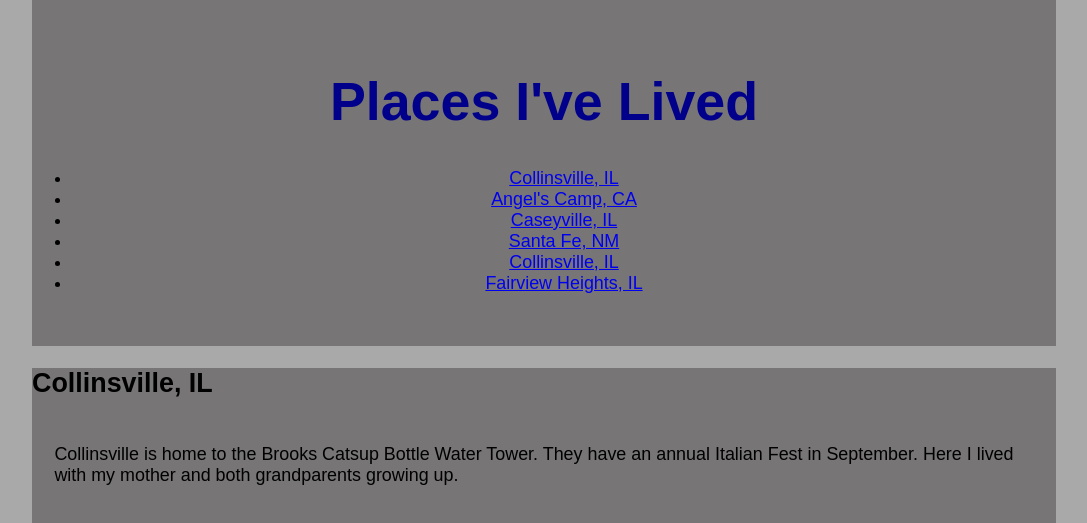
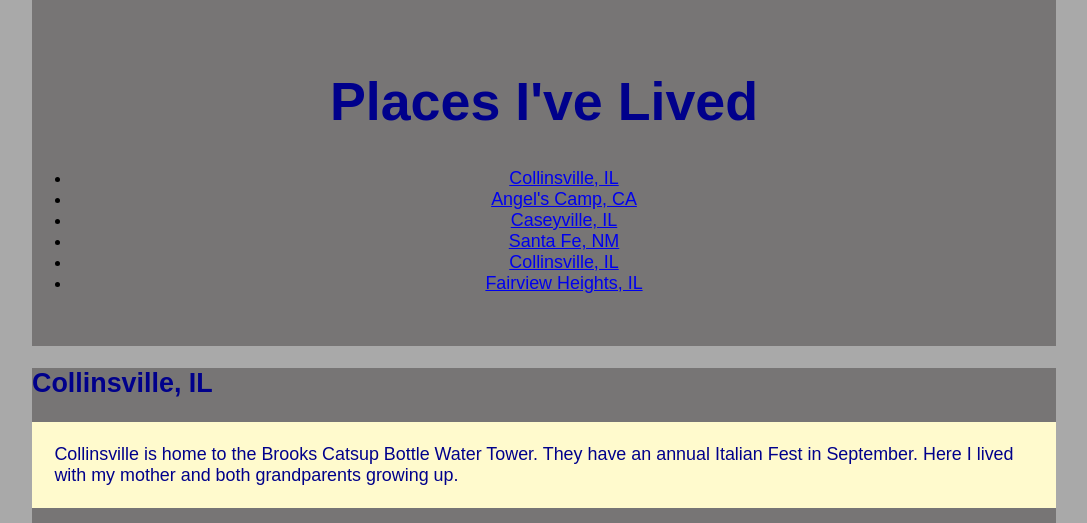
Before and after one commit to MaggieDunham/html-me-something, a plain HTML site: page index.html in a window 1280 px wide. Shown: the top 523 px of the page, without its empty margins (96-1183 px from the left). Drawn offline with Linux system fonts and the light colour scheme; grey boxes are pictures that could not be loaded.

Commit message:
updated the color text in paragraphs and background

```diff
--- a/styles.css
+++ b/styles.css
@@ -27,7 +27,10 @@ h1, h2, {
     margin-right: 0px;
     margin-bottom: 0px;
     margin-left: 0px;
-
+}
+h2 {
+    color: darkblue;
+    text-align: justify;
 }
 nav ul li {
     text-align: center;
@@ -38,6 +41,8 @@ nav ul li {
     padding-left: 0px;
 }
 p {
+    background-color: lemonchiffon;
+    color: darkblue;
     padding: 1.25em;
     padding-top: 1.25em;
     padding-right: 1.25em;
```
